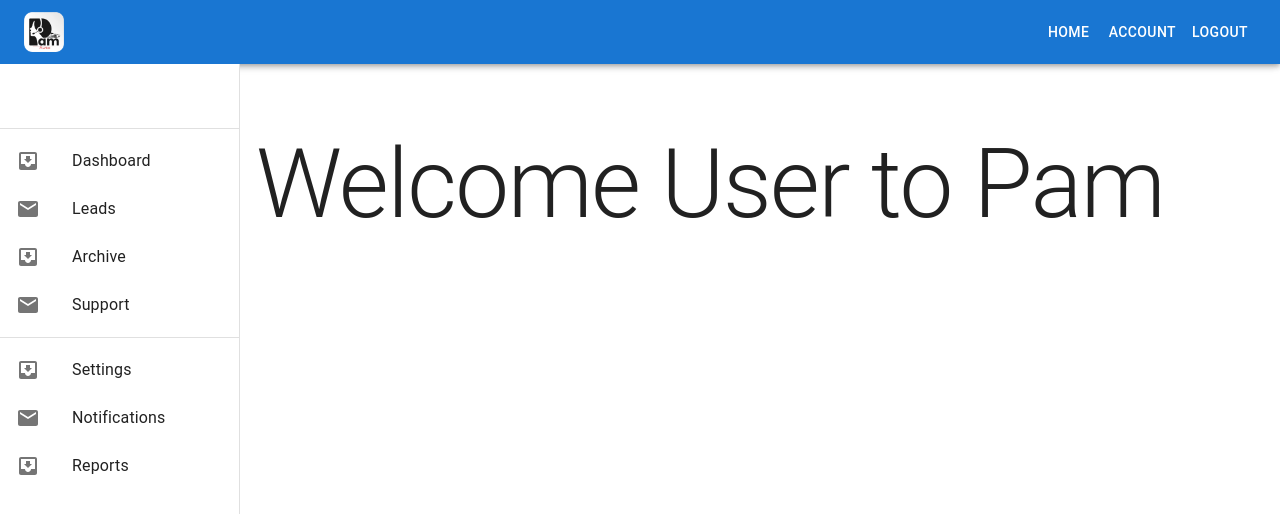
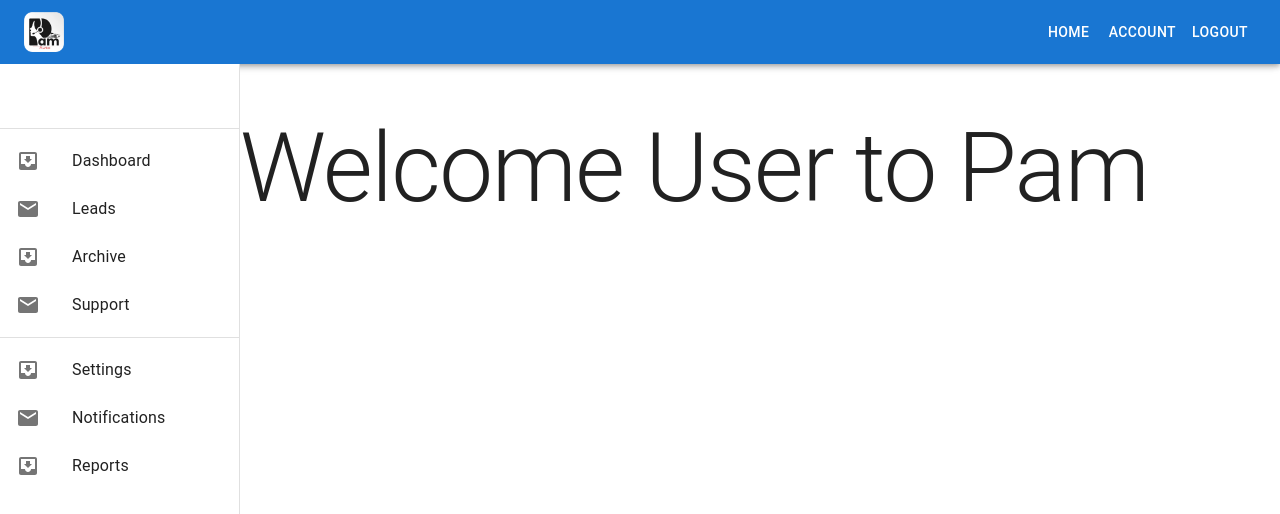
Before and after one commit to umarsaeedcheema/pam-dashboard, a Next.js app in the folder front-end/: page / in a window 1280 px wide. Shown: the top 514 px of the page. Built offline with nearby package versions, Linux system fonts and the light colour scheme.

Commit message:
remove padding

```diff
--- a/front-end/app/layout.tsx
+++ b/front-end/app/layout.tsx
@@ -23,7 +23,7 @@ export default function RootLayout({
         <Sidebar />
         <div style={{ flex: 1, display: 'flex', flexDirection: 'column' }}>
           <Navbar />
-          <main style={{ flex: 1, padding: '16px' }}>
+          <main style={{ flex: 1 }}>
             {children}
           </main>
         </div>
```
